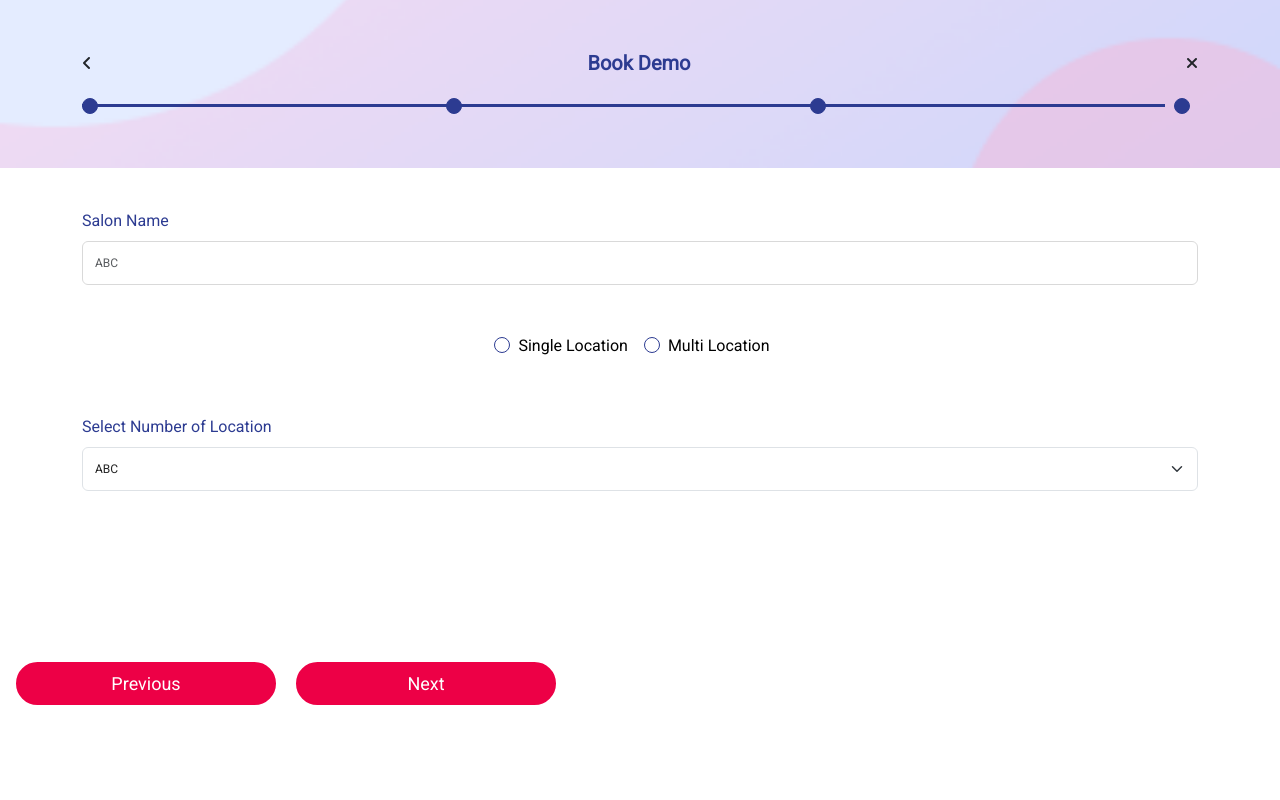
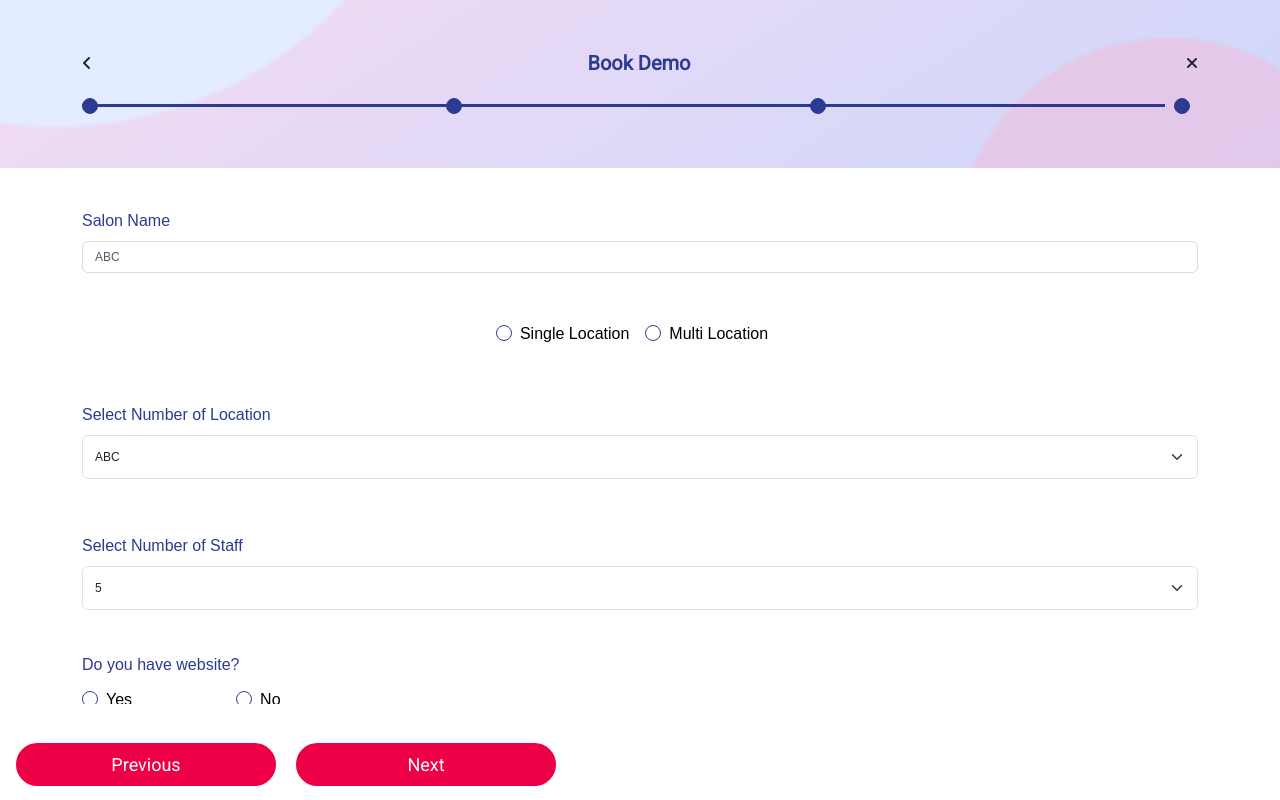
Before and after one commit to indrajeet-tellis/salon, a Nuxt app: page /requestDemo/demoBook-location in a window 1280 px wide. Built offline with nearby package versions, Linux system fonts and the light colour scheme; a web font is replaced by a local one; what vue3-lottie would draw is missing.

Commit message:
demo scroll reduce

```diff
--- a/components/select-box.vue
+++ b/components/select-box.vue
@@ -10,7 +10,7 @@
           value="option1"
         />
         <!-- <p>Select</p> -->
-        <!-- <label class="form-check-label" for="inlineRadio1">Select</label> -->
+        <label class="form-check-label" for="inlineRadio1"></label>
       </div>
       <div class="form-check form-check-inline">
         <input
@@ -52,6 +52,9 @@ defineProps({
 </script>
 
 <style scoped>
+/* .form-check-input:checked {
+  background: none !important;
+} */
 .form-check-inline {
   display: inline-block;
   margin-right: 0rem !important;
--- a/pages/requestDemo/demo-book/index.vue
+++ b/pages/requestDemo/demo-book/index.vue
@@ -20,7 +20,7 @@
   </div>
   <section class="position-relative">
     <div class="container">
-      <div class="scroll-container">
+      <div class="scroll-container demobook-scroll-container">
         <h3 class="demo-book-subHeading">Select your salon type</h3>
         <SelecSalonType name="Select your salon type" />
         <demo-button
@@ -71,6 +71,9 @@ export default {
 };
 </script>
 <style scoped>
+.demobook-scroll-container {
+  height: 70vh !important;
+}
 .demo-book-subHeading {
   color: #2c3b91;
   font-size: 18px;
@@ -85,7 +88,7 @@ export default {
 
 .btn {
   position: fixed;
-  bottom: 20%;
+  bottom: 5%;
   left: 16%;
 }
 </style>
--- a/pages/requestDemo/demo-communication-chanel/index.vue
+++ b/pages/requestDemo/demo-communication-chanel/index.vue
@@ -20,7 +20,7 @@
   </div>
   <section style="margin-bottom: 100px">
     <div class="container position-relative">
-      <div class="scroll-container">
+      <div class="scroll-container chanel-scroll-container">
         <div class="row">
           <div class="col">
             <h2 class="demoCommunicationText">
@@ -34,83 +34,12 @@
             </div>
           </div>
         </div>
-        <!-- <div class="row">
-          <div class="col d-flex justify-content-between">
-            <div class="box"></div>
-            <div class="box">
-              <div class="item">
-                <img src="/assets/channel-one.png" />
-                <p class="itemText mb-0">Google Meet</p>
-                <i class="fa-solid fa-check item-icon"></i>
-              </div>
-            </div>
-            <div class="box">
-              <div class="item">
-                <img src="/assets/channel-two.png" />
-                <p class="itemText mb-0">Zoom</p>
-                <i class="fa-solid fa-check item-icon"></i>
-              </div>
-            </div>
-            <div class="box"></div>
-          </div>
-        </div>
-        <div class="row">
-          <div class="col d-flex justify-content-between">
-            <div class="box"></div>
-            <div class="box">
-              <div class="item">
-                <img src="/assets/channel-three.png" />
-                <p class="itemText mb-0">Desktop</p>
-                <i class="fa-solid fa-check item-icon"></i>
-              </div>
-            </div>
-            <div class="box">
-              <div class="item">
-                <img src="/assets/channel-four.png" />
-                <p class="itemText mb-0">Mobile</p>
-                <i class="fa-solid fa-check item-icon"></i>
-              </div>
-            </div>
-            <div class="box"></div>
-          </div>
-        </div>
-        <div class="row">
-          <div class="col d-flex justify-content-between">
-            <div class="box"></div>
-            <div class="box">
-              <div class="item">
-                <img src="/assets/channel-five.png" />
-                <p class="itemText mb-0">Audio Call</p>
-                <i class="fa-solid fa-check item-icon"></i>
-              </div>
-            </div>
-            <div class="box">
-              <div class="item">
-                <img src="/assets/channel-six.png" />
-                <p class="itemText mb-0">Video Call</p>
-                <i class="fa-solid fa-check item-icon"></i>
-              </div>
-            </div>
-            <div class="box"></div>
-          </div>
-        </div>
-        <div class="row">
-          <div class="col">
-            <div class="d-flex both-btn" style="gap: 70px; margin-top: 90px">
-              <demo-button name="Previous" style="margin-left: 30px" />
-              <demo-button
-                name="Next"
-                style="margin-right: 30px"
-                @click="handleCurrentSuccess(update)"
-              />
-            </div>
-          </div>
-        </div> -->
+
         <CommunicationChanel textOne="Google Meet" textTwo="Zoom" />
         <CommunicationChanel textOne="Desktop" textTwo="Mobile" />
         <CommunicationChanel textOne="Audio Call" textTwo="Video Call" />
-        <div class="d-flex both-btn" style="gap: 70px; margin-top: 90px">
-          <demo-button name="Previous" style="margin-left: 30px" />
+        <div class="d-flex both-btn">
+          <demo-button name="Previous" />
           <demo-button
             name="Next"
             style="margin-right: 30px"
@@ -162,13 +91,16 @@ export default {
 };
 </script>
 <style scoped>
+.chanel-scroll-container {
+  height: 75vh !important;
+}
 .both-btn {
   gap: 25px;
   margin-top: 90px;
   position: fixed;
-  bottom: 95px;
+  bottom: 15px;
   width: 100%;
-  left: 0;
+  left: 14px;
 }
 .demoCommunicationText {
   font-size: 18px;
--- a/pages/requestDemo/demo-successfully/index.vue
+++ b/pages/requestDemo/demo-successfully/index.vue
@@ -78,13 +78,13 @@ export default {
   background-position: center;
   background-repeat: no-repeat;
   background-size: cover;
-  padding: 160px 0;
+  padding: 220px 0 236px 0;
   position: relative;
 }
 .ok-btn {
   position: fixed;
-  bottom: 14%;
-  left: 14%;
+  bottom: 3%;
+  left: 16%;
 }
 .demo-text {
   font-size: 40px;
--- a/pages/requestDemo/demoAppointment-Confirmed/index.vue
+++ b/pages/requestDemo/demoAppointment-Confirmed/index.vue
@@ -99,7 +99,6 @@ export default {
   background-position: center;
   background-repeat: no-repeat;
   background-size: cover;
-  margin-bottom: 97px;
   position: relative;
   padding: 0 0 203px 0;
 }
@@ -133,7 +132,7 @@ export default {
 }
 .both-btn {
   position: fixed;
-  bottom: 15%;
+  bottom: 3%;
   left: 16%;
 }
 </style>
--- a/pages/requestDemo/demoAppointment-booked/index.vue
+++ b/pages/requestDemo/demoAppointment-booked/index.vue
@@ -47,7 +47,7 @@
               @click="isOpen = true"
             />
           </div>
-          <!-- <MazBtn>Open Bottom Sheet</MazBtn> -->
+
           <MazBottomSheet v-model="isOpen">
             <div class="maz-flex maz-flex-center">
               <CancelAppointment />
@@ -110,27 +110,20 @@ export default {
   cursor: pointer;
   color: #a7a7a7;
 }
-/* :deep(.m-bottom-sheet__close) {
-  display: none !important;
-} */
+
 :deep(.m-bottom-sheet__container) {
   border-radius: 20px !important;
 }
 :deep(.m-backdrop-content) {
   border-radius: 20px !important;
 }
-/* .m-bottom-sheet__container .maz-h-5 {
-  height: 0 !important;
-  width: 0 !important;
-} */
+
 .demoBG {
   background-position: center;
   background-repeat: no-repeat;
   background-size: cover;
-  margin-bottom: 97px;
-  position: relative;
-  height: auto;
   padding: 0 0 203px 0;
+  overflow: hidden;
 }
 .header-text {
   font-size: 30px;
@@ -167,12 +160,11 @@ export default {
 }
 .both-btn {
   position: fixed;
-  bottom: 14%;
+  bottom: 3%;
   left: 16%;
 }
 .item {
   width: 28%;
-  height: 100px;
   text-align: center;
 }
 .item-p {
--- a/pages/requestDemo/demoBook-location/index.vue
+++ b/pages/requestDemo/demoBook-location/index.vue
@@ -18,9 +18,9 @@
       </div>
     </div>
   </div>
-  <section style="margin-bottom: 100px">
+  <section>
     <div class="container position-relative">
-      <div class="scroll-container">
+      <div class="scroll-container demoLocation-scroll-container">
         <div class="row">
           <div class="col">
             <div class="mb-3">
@@ -101,7 +101,7 @@
               </h4>
               <div
                 class="form-check form-check-inline"
-                style="margin-right: 6.5rem"
+                style="margin-right: 6.5rem; margin-top: 13px"
               >
                 <input
                   class="form-check-input"
@@ -128,6 +128,7 @@
               class="form-control"
               id="exampleFormControlInput1"
               placeholder="www.abc.com"
+              style="margin-top: 14px"
             />
             <div class="" style="margin-top: 45px">
               <h4
@@ -142,7 +143,7 @@
               </h4>
               <div
                 class="form-check form-check-inline"
-                style="margin-right: 6.5rem"
+                style="margin-right: 6.5rem; margin-top: 13px"
               >
                 <input
                   class="form-check-input"
@@ -244,16 +245,19 @@ export default {
 </script>
 
 <style scoped>
+.demoLocation-scroll-container {
+  height: 65vh !important;
+}
 .both-btn {
   gap: 20px;
   margin-top: 90px;
   position: fixed;
-  bottom: 95px;
+  bottom: 14px;
   left: 0;
   width: 100%;
   padding: 0 1rem;
 }
-/* .form-label {
+.form-label {
   color: #2c3b91 !important;
   font-size: 16px;
   font-weight: 400;
@@ -267,6 +271,9 @@ export default {
   font-family: "DM Sans", sans-serif;
   border: 1px solid #d9d9d9 !important;
 }
+/* .form-check {
+  margin-top: 13px !important;
+} */
 .form-check-label {
   color: #000000 !important;
   font-size: 16px;
@@ -285,5 +292,5 @@ export default {
   font-weight: 400;
   font-family: "DM Sans", sans-serif;
   padding: 12px;
-} */
+}
 </style>
--- a/pages/requestDemo/demoBook-staff/index.vue
+++ b/pages/requestDemo/demoBook-staff/index.vue
@@ -20,7 +20,7 @@
   </div>
   <section>
     <div class="container">
-      <div class="scroll-container">
+      <div class="scroll-container demostaff-scroll-container">
         <div class="row">
           <div class="col">
             <div class="mb-3">
@@ -134,7 +134,7 @@
           </div>
         </div>
       </div>
-      <div class="d-flex both-btn" style="gap: 20px; margin-top: 30px">
+      <div class="d-flex both-btn">
         <demo-button name="Previous" @click="handleCurrentPrevious(update)" />
         <demo-button name="Next" v-bind:disabled="btnDisable" />
       </div>
@@ -186,7 +186,19 @@ export default {
 </script>
 
 <style scoped>
-/* .form-label {
+.demostaff-scroll-container {
+  height: 70vh !important;
+}
+.both-btn {
+  gap: 20px;
+  margin-top: 30px;
+  position: fixed;
+  width: 100%;
+  bottom: 30px;
+  left: 0;
+  padding: 0 10px;
+}
+.form-label {
   color: #2c3b91 !important;
   font-size: 16px;
   font-weight: 400;
@@ -219,5 +231,5 @@ export default {
   font-weight: 400;
   font-family: "Roboto", sans-serif;
   padding: 12px;
-} */
+}
 </style>
--- a/pages/requestDemo/index.vue
+++ b/pages/requestDemo/index.vue
@@ -14,7 +14,7 @@
                 @click="handleCurrentCross('update')"
               ></i>
             </div>
-            <div class="scroll-container demo-scroll-container">
+            <div class="" style="margin-top: 124px">
               <img src="/assets/demoAd-img.png" />
               <h3 class="demoAd-main-heading">
                 Complete Salon Digitalization Consultation
@@ -78,7 +78,7 @@ export default {
 }
 .advantange-btn {
   position: fixed;
-  bottom: 98px;
+  bottom: 15px;
   left: 68px;
 }
 .demo-advantage-header {
--- a/style/main.css
+++ b/style/main.css
@@ -58,7 +58,7 @@ h6 {
   height: 40vh;
   overflow-x: hidden;
 }
-.form-label {
+/* .form-label {
   color: #2c3b91 !important;
   font-size: 16px;
   font-weight: 400;
@@ -91,7 +91,7 @@ h6 {
   font-weight: 400;
   font-family: "Roboto", sans-serif;
   padding: 12px;
-}
+} */
 .maz-py-6 {
   padding-bottom: 1.5rem;
   padding-top: 1.5rem;
```
